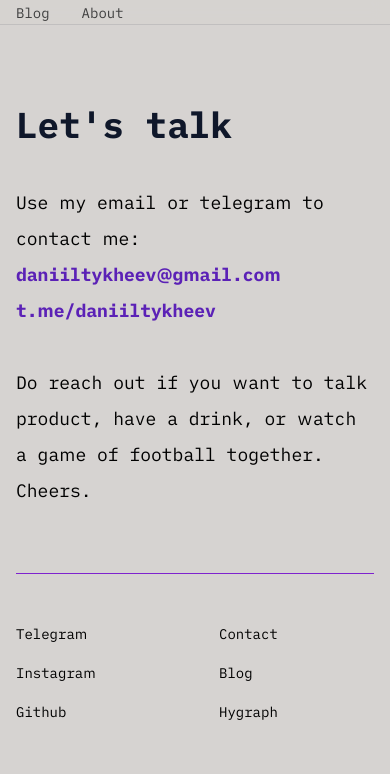
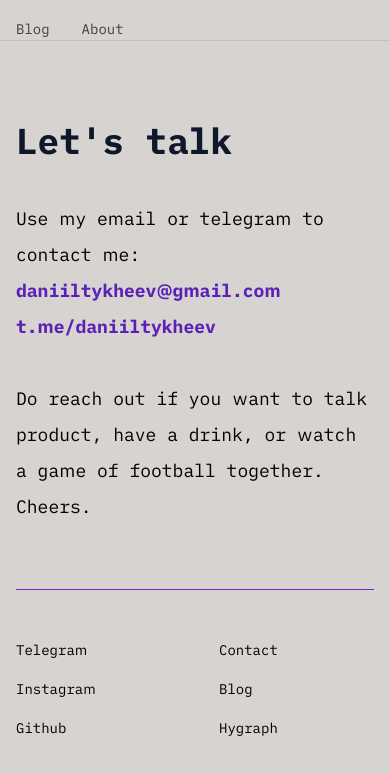
Before and after one commit to daniiltykheev/easytofind, a Next.js app: page /contacts in a window 390 px wide. Shown: the top 774 px of the page. Built offline with nearby package versions, Linux system fonts and the light colour scheme.

Commit message:
fixed padding on mobile header

```diff
--- a/components/Header.jsx
+++ b/components/Header.jsx
@@ -5,7 +5,7 @@ const Header = () => {
   return (
     <nav className="w-full sticky top-0 bg-stone-300/70 backdrop-blur transition-colors duration-500 border-b border-b-slate-900/10 supports-backdrop-blur:bg-white/95">
       <div className="mx-auto max-w-3xl px-4 sm:px-0">
-        <div className="flex flex-row sm:items-center sm:justify-between sm:py-2 sm:mx-0">
+        <div className="flex flex-row sm:items-center sm:justify-between pt-4 sm:py-2 sm:mx-0">
           <div className="flex flex-start">
           <Link href={"/"}>
               <span className="py-2 link-animate text-sm sm:text-lg font-medium sm:font-medium hover:opacity-50 text-neutral-700 cursor-pointer">
```
